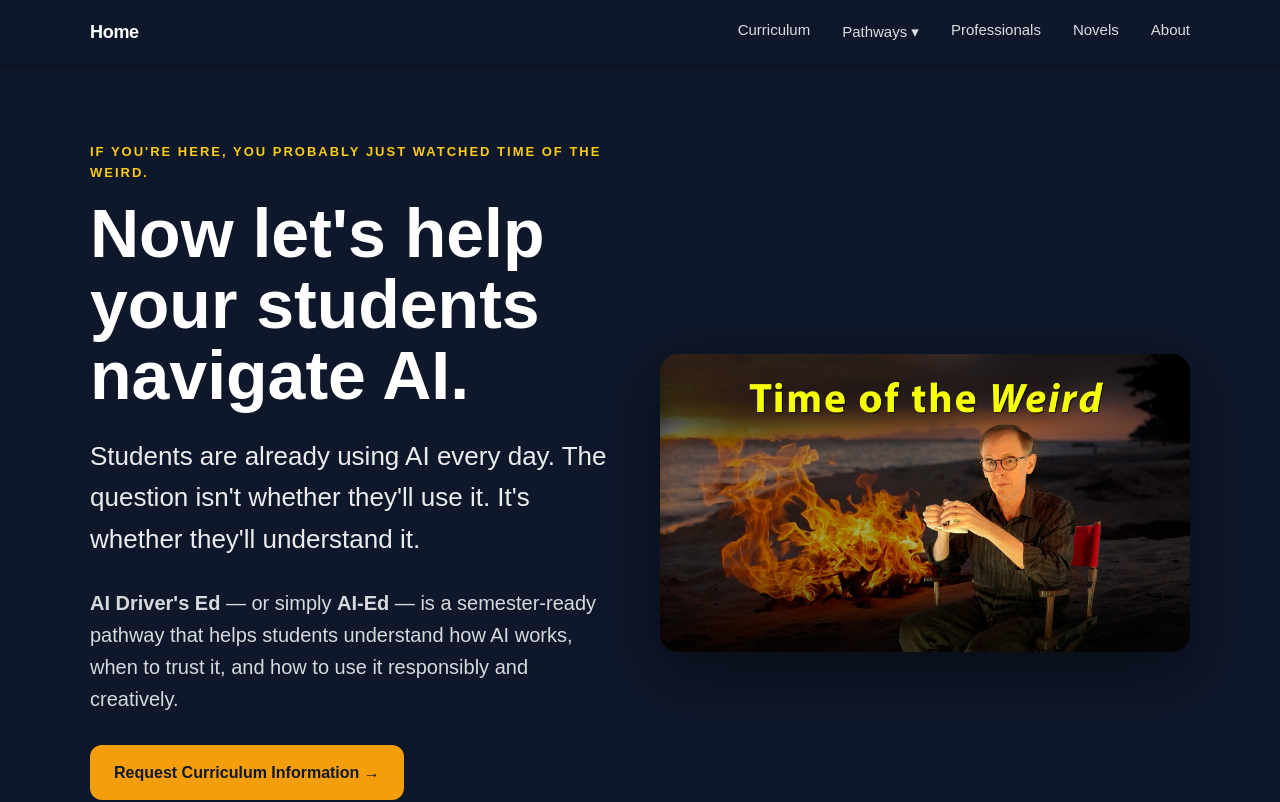
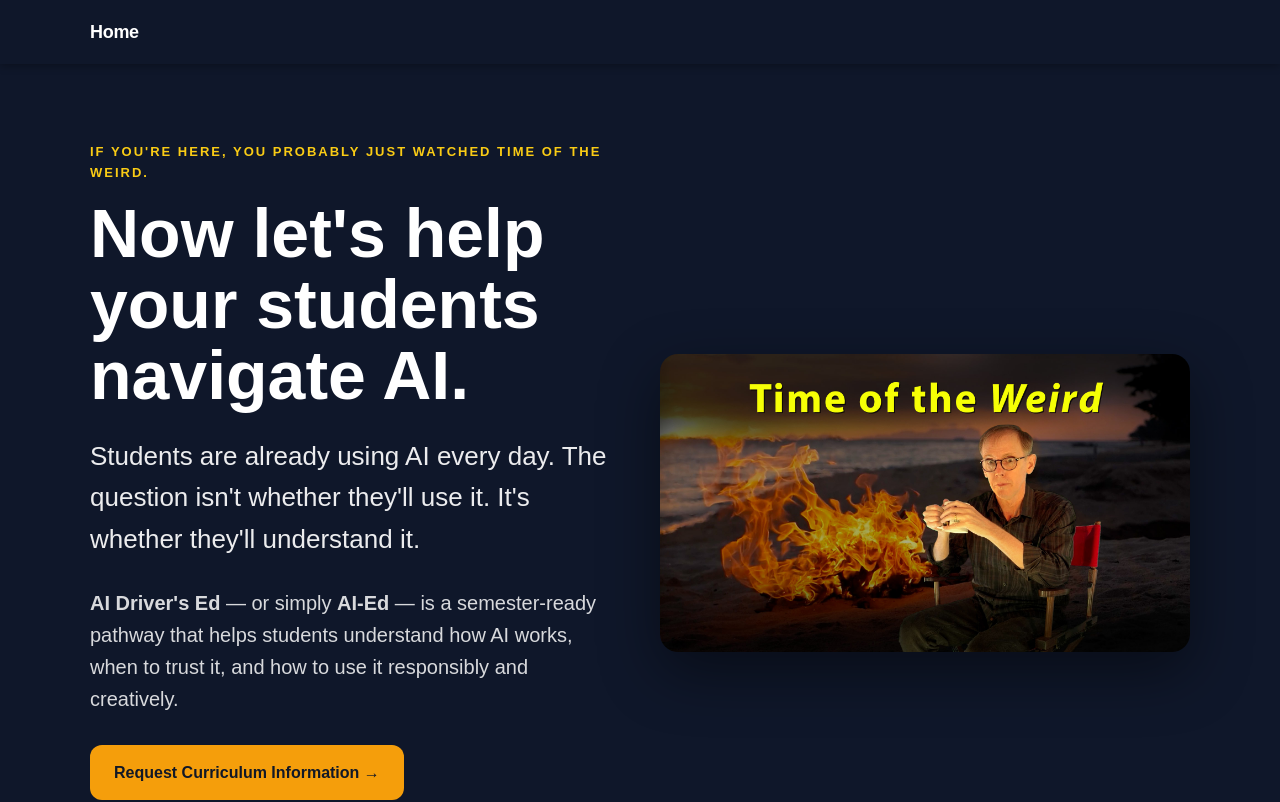
Before and after one commit to Suchocki88/UnderstandingAI.ai, a Next.js app: page /ai-driver-ed in a window 1280 px wide. Shown: the top 802 px of the page. Built offline with nearby package versions, Linux system fonts and the light colour scheme.

Commit message:
Refactor navigation to conditionally render links
Added conditional rendering for navigation links based on landing page status.

```diff
--- a/app/layout.tsx
+++ b/app/layout.tsx
@@ -10,6 +10,7 @@ export default function RootLayout({
   children: React.ReactNode;
 }) {
   const pathname = usePathname();
+  const isLandingPage = pathname === "/ai-driver-ed";
   const [menuOpen, setMenuOpen] = useState(false);
   const closeMenu = () => setMenuOpen(false);
 
@@ -55,6 +56,8 @@ export default function RootLayout({
               Home
             </Link>
 
+            {!isLandingPage && (
+              <>
                 {/* Desktop links */}
                 <div className="nav-desktop" style={{ display: "flex", gap: 32, alignItems: "center" }}>
                   <Link
@@ -176,10 +179,12 @@ export default function RootLayout({
                 >
                   {menuOpen ? "✕" : "☰"}
                 </button>
+              </>
+            )}
           </div>
 
           {/* Mobile menu panel */}
-          {menuOpen && (
+          {!isLandingPage && menuOpen && (
             <div className="nav-mobile-panel" style={{ margin: "0 -24px", borderTop: "1px solid rgba(255,255,255,0.1)", paddingBottom: 8 }}>
               <Link href="/curriculum" onClick={closeMenu} style={mobileItem}>Curriculum</Link>
               <Link href="/pocketlab" onClick={closeMenu} style={mobileItem}>High Schools — All Departments</Link>
```
Lines whose indentation alone changed are shown as unchanged.
